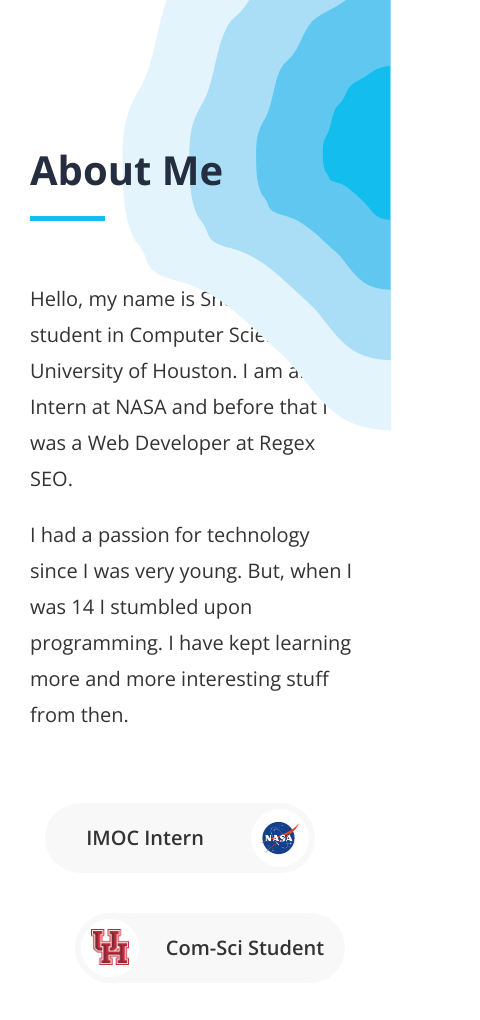
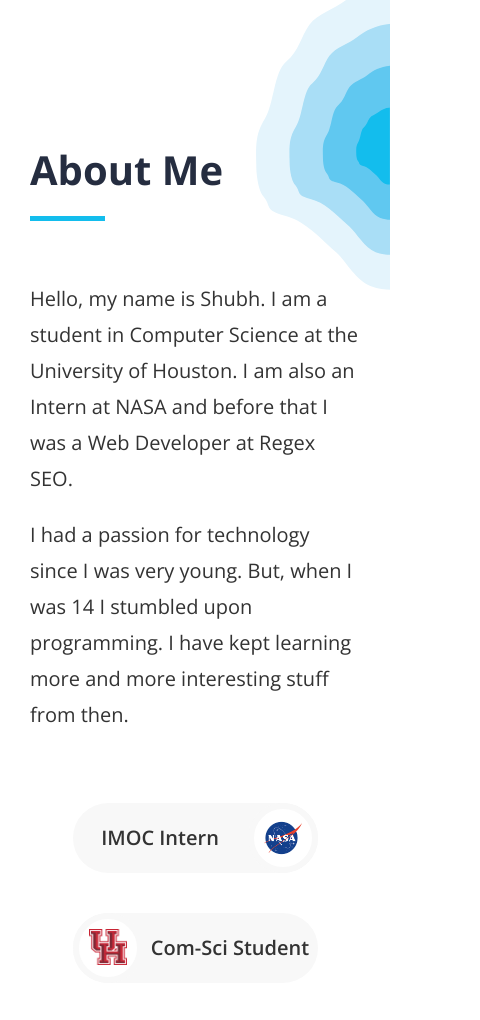
Before and after one commit to shubhsheth/iamshubh, a Gatsby site: page / in a window 390 px wide. Shown: the part 634-1654 px from the top of the page, 480 px wide, since content can reach past the window. Built offline with nearby package versions, Linux system fonts and the light colour scheme; Gatsby itself is replaced by a stand-in of ours; some packages are replaced by stand-ins of ours.

Commit message:
restructuring and responsive updates

```diff
--- a/src/components/about/about.css
+++ b/src/components/about/about.css
@@ -130,3 +130,13 @@
 		width: 200px;
 	}
 }
+
+@media (max-width: 575px) {
+    .badge {
+		margin: 0 !important;
+	}
+
+	.badge .title {
+		width: 175px;
+	}
+}
--- a/src/components/hero/hero.css
+++ b/src/components/hero/hero.css
@@ -156,7 +156,8 @@
     }
 
     .profile .animation-wrapper svg {
-        top: -20%
+        top: -20%;
+        max-width: 100%;
     }
 
     .social-links {
@@ -169,45 +170,3 @@
         display: none;
     }
 }
-
-.hero > svg {
-    position: absolute;
-    max-height: 169px;
-    right: 0;
-    left: auto;
-    bottom: -150px;
-    transform-origin: right center;
-}
-
-.hero > svg:nth-of-type(1) {
-    transform: scale(4);
-    animation-delay: 3s;
-}
-
-.hero > svg:nth-of-type(1) path {
-    fill: #E4F4FC;
-}
-
-.hero > svg:nth-of-type(2) {
-    transform: scale(3);
-}
-
-.hero > svg:nth-of-type(2) path {
-    fill: #A9DEF6;
-}
-
-.hero > svg:nth-of-type(3) {
-    transform: scale(2);
-}
-
-.hero > svg:nth-of-type(3) path {
-    fill: #60C8F0;
-}
-
-.hero > svg:nth-of-type(4) {
-    transform: scale(1);
-}
-
-.hero > svg:nth-of-type(4) path {
-    fill: #13BDED;
-}
--- /dev/null
+++ b/src/components/waves/waves.css
@@ -0,0 +1,72 @@
+svg.waves {
+    position: absolute;
+    max-height: 169px;
+    right: 0;
+    left: auto;
+    bottom: -150px;
+    transform-origin: right center;
+    z-index: -1;
+}
+
+svg.waves:nth-of-type(1) {
+    transform: scale(4);
+    animation-delay: 3s;
+}
+
+svg.waves:nth-of-type(1) path {
+    fill: #E4F4FC;
+}
+
+svg.waves:nth-of-type(2) {
+    transform: scale(3);
+}
+
+svg.waves:nth-of-type(2) path {
+    fill: #A9DEF6;
+}
+
+svg.waves:nth-of-type(3) {
+    transform: scale(2);
+}
+
+svg.waves:nth-of-type(3) path {
+    fill: #60C8F0;
+}
+
+svg.waves:nth-of-type(4) {
+    transform: scale(1);
+}
+
+svg.waves:nth-of-type(4) path {
+    fill: #13BDED;
+}
+
+@media (max-width: 1024px) {
+    svg.waves:nth-of-type(1) {
+        transform: scale(3)
+    }
+    svg.waves:nth-of-type(2) {
+        transform: scale(2.25)
+    }
+    svg.waves:nth-of-type(3) {
+        transform: scale(1.5)
+    }
+    svg.waves:nth-of-type(4) {
+        transform: scale(0.75)
+    }
+}
+
+@media (max-width: 575px) {
+    svg.waves:nth-of-type(1) {
+        transform: scale(2)
+    }
+    svg.waves:nth-of-type(2) {
+        transform: scale(1.5)
+    }
+    svg.waves:nth-of-type(3) {
+        transform: scale(1)
+    }
+    svg.waves:nth-of-type(4) {
+        transform: scale(0.5)
+    }
+}
--- a/src/components/waves/waves.js
+++ b/src/components/waves/waves.js
@@ -1,8 +1,9 @@
 import React from 'react'
+import './waves.css'
 
 const Waves = () => {
     return (
-        <svg viewBox="0 0 80 200">
+        <svg viewBox="0 0 80 200" className="waves">
             <path id="path-w7dnp14un2"
                 d="M86.9829,0.553162C71.9057,0.553162,61.3435,5.75234,54.2542,11.4736C47.1347,17.1949,37.446,19.421,32.538,26.122C27.6604,32.8621,26.2846,41.838,18.8923,47.8727C11.5001,53.8683,11.6571,72.8158,6.26446,81.6328C0.871768,90.4107,0.73016,96.3257,1.09371,108.983C1.09371,108.983,1,122.5,5.5,128C10,133.5,6,136,17.5,139C29,142,35.5,149,48.5,161C54.4356,166.479,60,177.5,69,181C78,184.5,86.9829,182.5,86.9829,182.5L86.9829,0.553162Z"
                 opacity="1" fill="rgb(19,189,237)" fill-opacity="1" fill-rule="nonzero" stroke="none" stroke-opacity="1"
```
